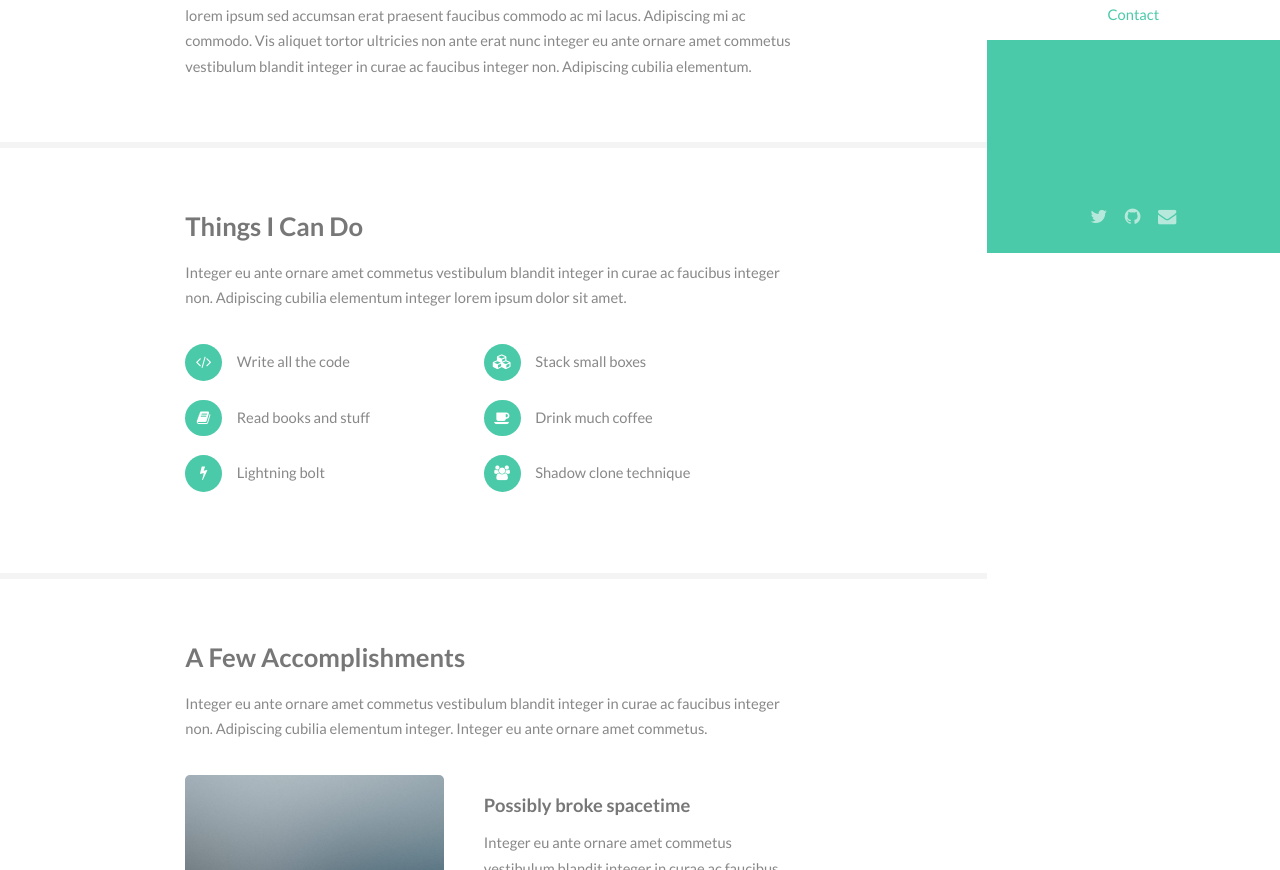
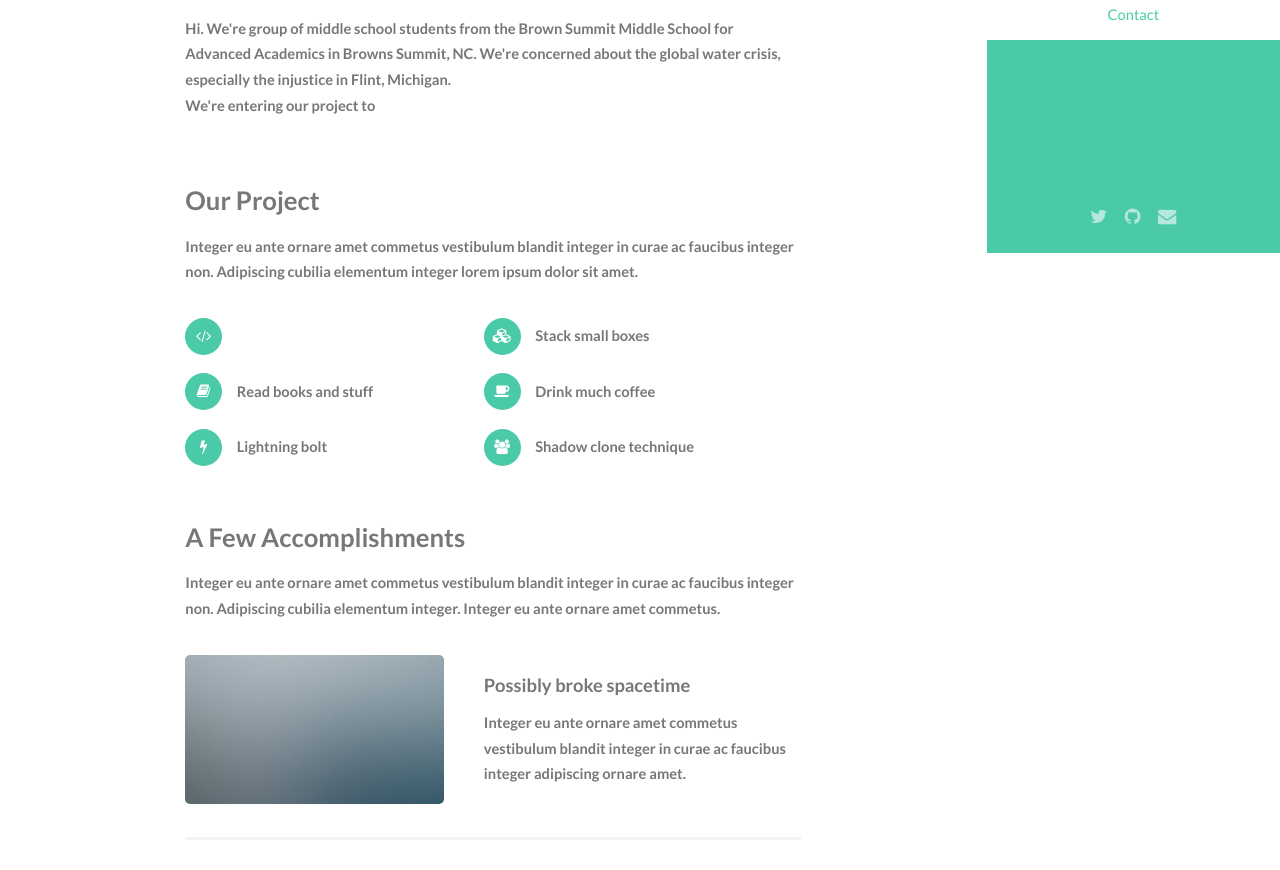
Before and after one commit to TeamScientia/teamscientia.github.io, a plain HTML site: page index.html in a window 1280 px wide. Shown: the part 547-1417 px from the top of the page. Drawn offline with Linux system fonts and the light colour scheme.

Commit message:
Finished intro section

```diff
--- a/index.html
+++ b/index.html
@@ -53,21 +53,22 @@
 								<div class="container">
 									<header class="major">
 										<h2>Team Scientia</h2>
-                                        <p>What if you could turn waste products<br />
-                                        from staple crops into a safe, efficient<br />
-                                        way to filter heavy metals from water?</p>
+                                        <p>What if you could <b>turn waste products</b> from staple crops<br />
+                                        into a <b>safe, efficient way to remove heavy metals from water?<b /></p>
 									</header>
-									<p>Faucibus sed lobortis aliquam lorem blandit. Lorem eu nunc metus col. Commodo id in arcu ante lorem ipsum sed accumsan erat praesent faucibus commodo ac mi lacus. Adipiscing mi ac commodo. Vis aliquet tortor ultricies non ante erat nunc integer eu ante ornare amet commetus vestibulum blandit integer in curae ac faucibus integer non. Adipiscing cubilia elementum.</p>
+									<p>Hi. We're group of middle school students from the Brown Summit Middle School for Advanced Academics<b />
+                                    in Browns Summit, NC. We're concerned about the global water crisis, especially the injustice in Flint, Michigan.<br />
+                                    We're entering our project to </p>
 								</div>
 							</section>
 
 						<!-- Two -->
 							<section id="two">
 								<div class="container">
-									<h3>Things I Can Do</h3>
+									<h3>Our Project</h3>
 									<p>Integer eu ante ornare amet commetus vestibulum blandit integer in curae ac faucibus integer non. Adipiscing cubilia elementum integer lorem ipsum dolor sit amet.</p>
 									<ul class="feature-icons">
-										<li class="fa-code">Write all the code</li>
+										<li class="fa-code"></li>
 										<li class="fa-cubes">Stack small boxes</li>
 										<li class="fa-book">Read books and stuff</li>
 										<li class="fa-coffee">Drink much coffee</li>
```
